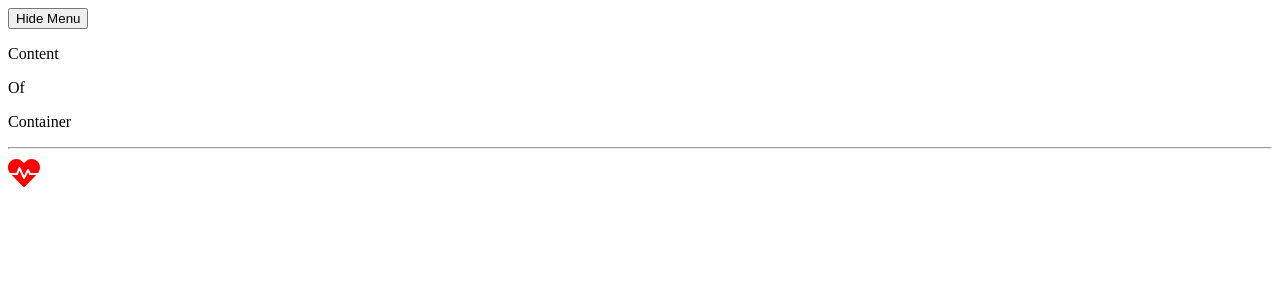
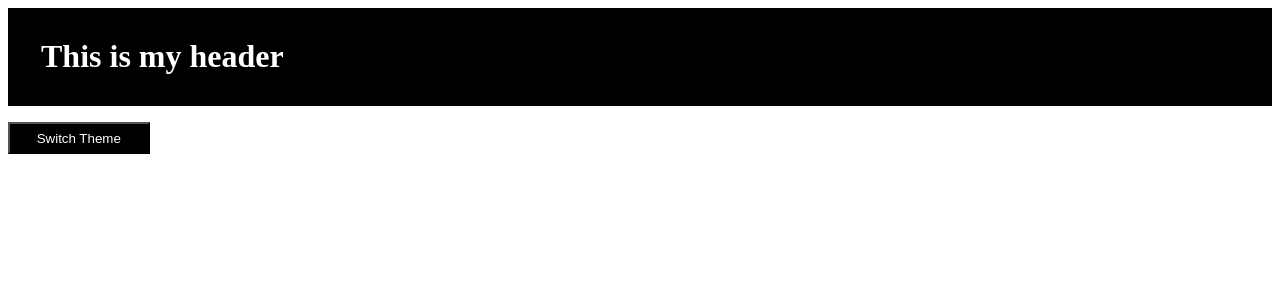
Before and after one commit to jakejosephcs/react-practice, a React (Create React App) app: page / in a window 1280 px wide. Shown: the top 300 px of the page. Built offline with nearby package versions, Linux system fonts and the light colour scheme.

Commit message:
Update to use Context folder and implement context provider

```diff
--- a/src/index.js
+++ b/src/index.js
@@ -1,5 +1,11 @@
 import React from 'react';
 import ReactDOM from 'react-dom';
-import App from './RenderProps/App';
+import App from './Context/App';
+import { ThemeContextProdivder } from './Context/themeContext';
 
-ReactDOM.render(<App />, document.getElementById('root'));
+ReactDOM.render(
+  <ThemeContextProdivder>
+    <App />
+  </ThemeContextProdivder>,
+  document.getElementById('root')
+);
```
